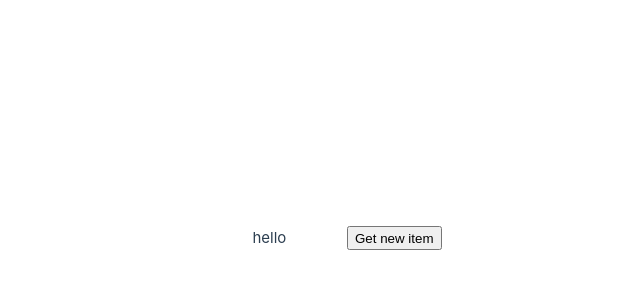
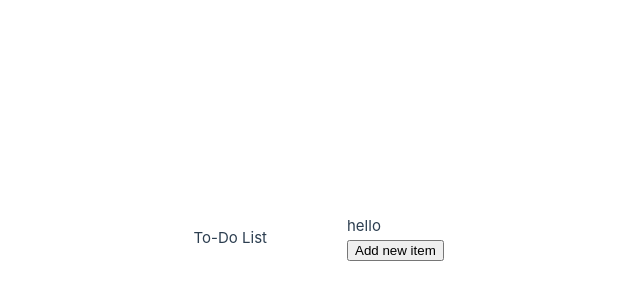
Before and after one commit to nekkox/ToDoApp, a Vue app: page / in a window 1280 px wide. Shown: the part 162-462 px from the top of the page, without its empty margins (293-933 px from the left). Built offline with nearby package versions, Linux system fonts and the light colour scheme.

Commit message:
Implementing modal that will create new item or edit existing one

```diff
--- a/src/App.vue
+++ b/src/App.vue
@@ -1,19 +1,15 @@
 <script setup>
-import ToDoService from '@/services/todo'
-import { ref } from 'vue';
-const item = ref("")
-function getNewItem(){
-  item.value = ToDoService.getDefaultItem()
-  console.log(item);
-}
+import ToDoProject from '@/components/ToDoProject.vue'
+import Header from '@/components/Header.vue'
 
 </script>
 
 <template>
-  <p>hello</p>
-  <button @click="getNewItem">Get new item</button>
 
-
+<Header></Header>
+<main>
+<ToDoProject></ToDoProject>
+</main>
 
 </template>
 
--- /dev/null
+++ b/src/components/Header.vue
@@ -0,0 +1,9 @@
+<script setup>
+
+</script>
+
+<template>
+    <header>
+        To-Do List
+    </header>
+</template>
--- /dev/null
+++ b/src/components/ToDoProject.vue
@@ -0,0 +1,39 @@
+<script setup>
+import ToDoService from '@/services/todo'
+import { inject, ref } from 'vue';
+
+
+const _item = ref({})
+const _items = ref([])
+const $modal = inject("$modals")
+
+//Show a modal to create new item or edit existed one
+function showModal(new_item = true, itemForEdit = {}) {
+    if (new_item) {
+        //Prepare a new item
+        _item.value = ToDoService.getDefaultItem()
+        console.log("New Item added");
+    }
+    //Open "New_or_Edit_Item" modal;
+    $modal.show("New_or_Edit_Item").then(() => {
+        //If new_item then add it to _items
+        if (new_item) {
+            _items.value.push(_item.value)
+            console.log("New item added to array _items");
+        } else {
+            console.log("Edit item");
+        }
+    }, () => {
+        console.log("Adding new item or editing canceled");
+    }
+    )
+}
+
+</script>
+
+<template>
+    <p>hello</p>
+    <Modal name="New_or_Edit_Item" title="To Do Item">
+    </Modal>
+    <button @click="showModal(true)">Add new item</button>
+</template>
```
